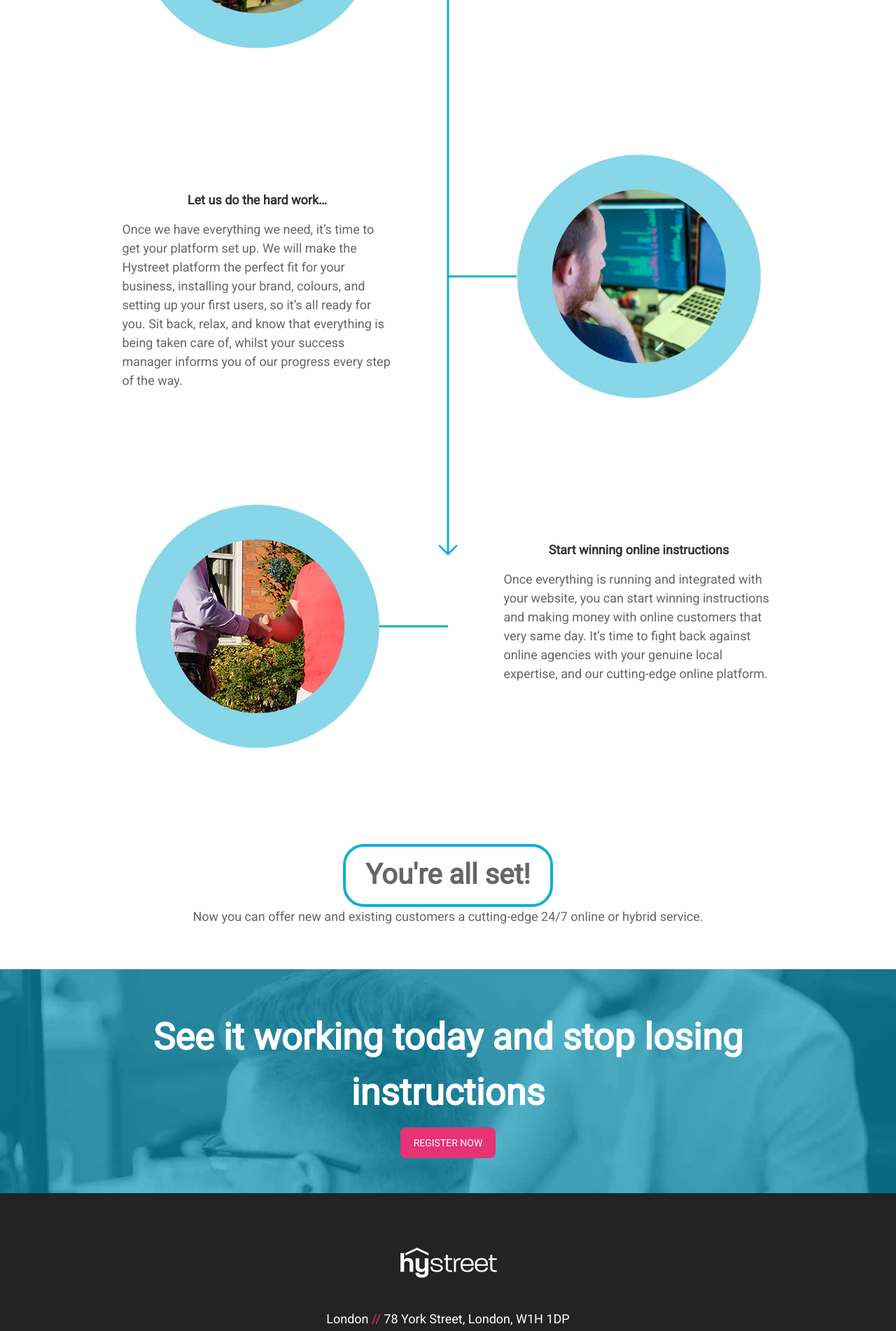
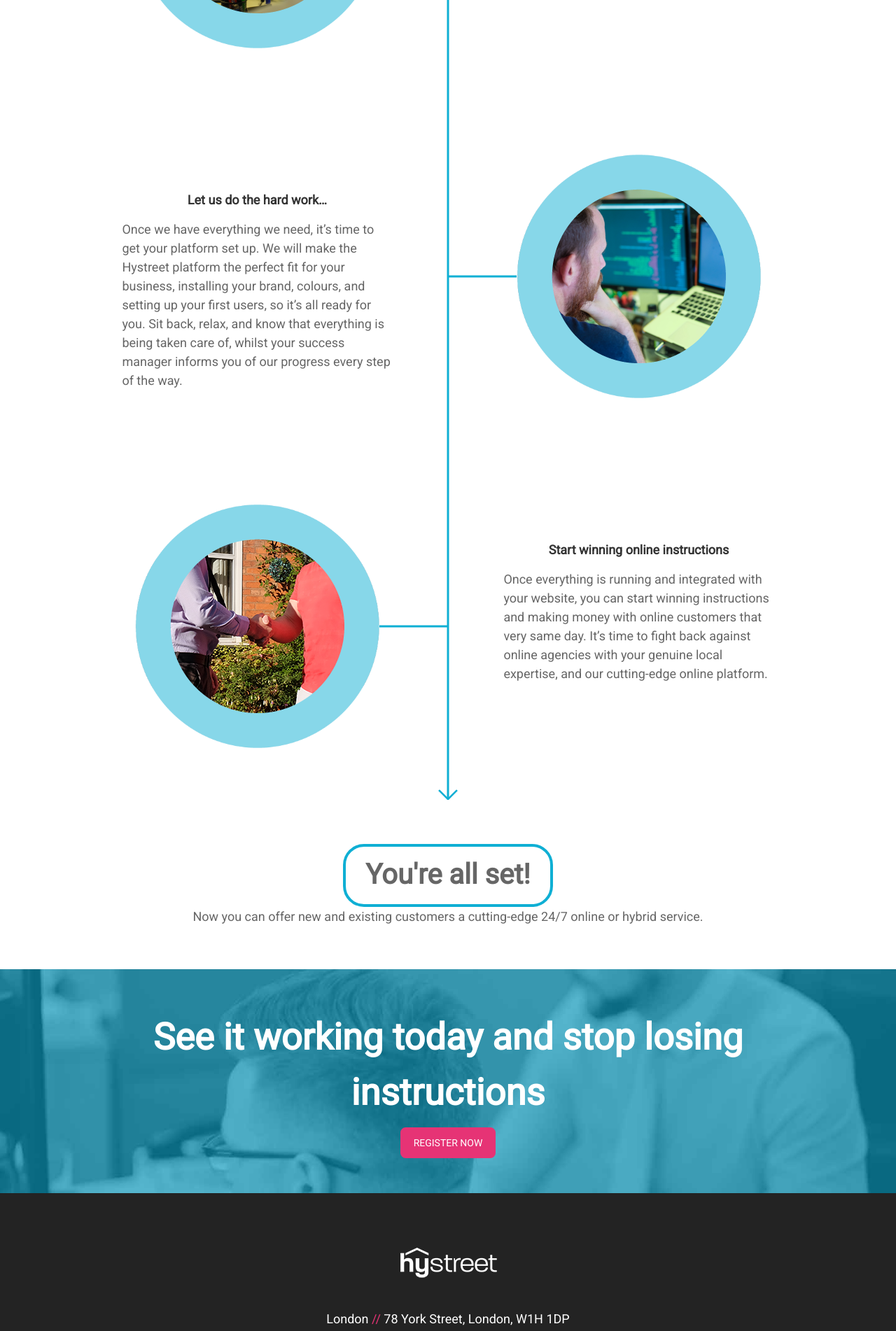
Before and after one commit to hystreet/hystreet.github.io, a Jekyll site: the page built from support/getting-started/index.html, in a window 1280 px wide. Shown: the part 1210-3112 px from the top of the page at 70% size. Built offline with Jekyll 4.4.1, drawn with Linux system fonts in a browser that asks for light colours; a script that is not in the unit is left out.

Commit message:
fixing getting started arrow

```diff
--- a/css/style.css
+++ b/css/style.css
@@ -1202,7 +1202,7 @@ body {
   border-color: #0fafd4;
   border-style: solid;
   border-width: 0 3px 3px 0;
-  top: 1984px;
+  top: 2334px;
   z-index: -1;
 }
 
@@ -1220,7 +1220,7 @@ body {
   -o-transform: translateX(-50%);
   transform: translateX(-50%);
   width: 3px;
-  height: 1700px;
+  height: 2050px;
   content: '';
   background: #0fafd4;
   z-index: -1;
```
